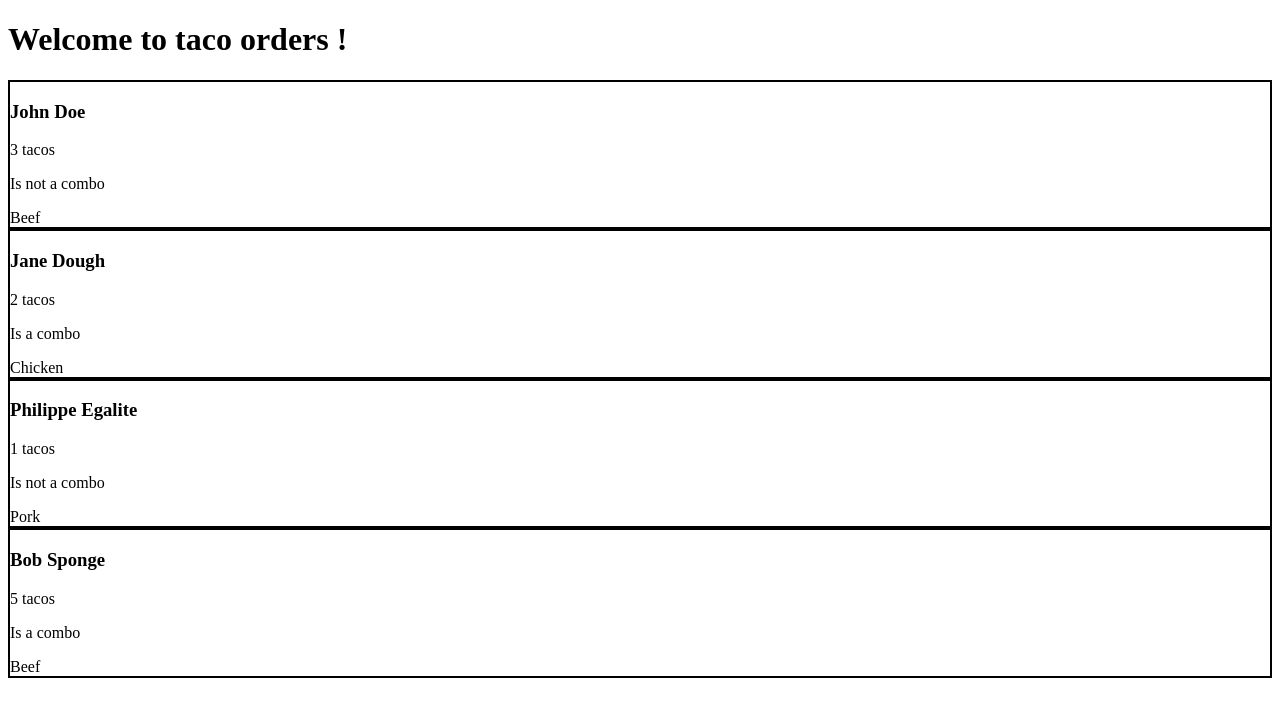
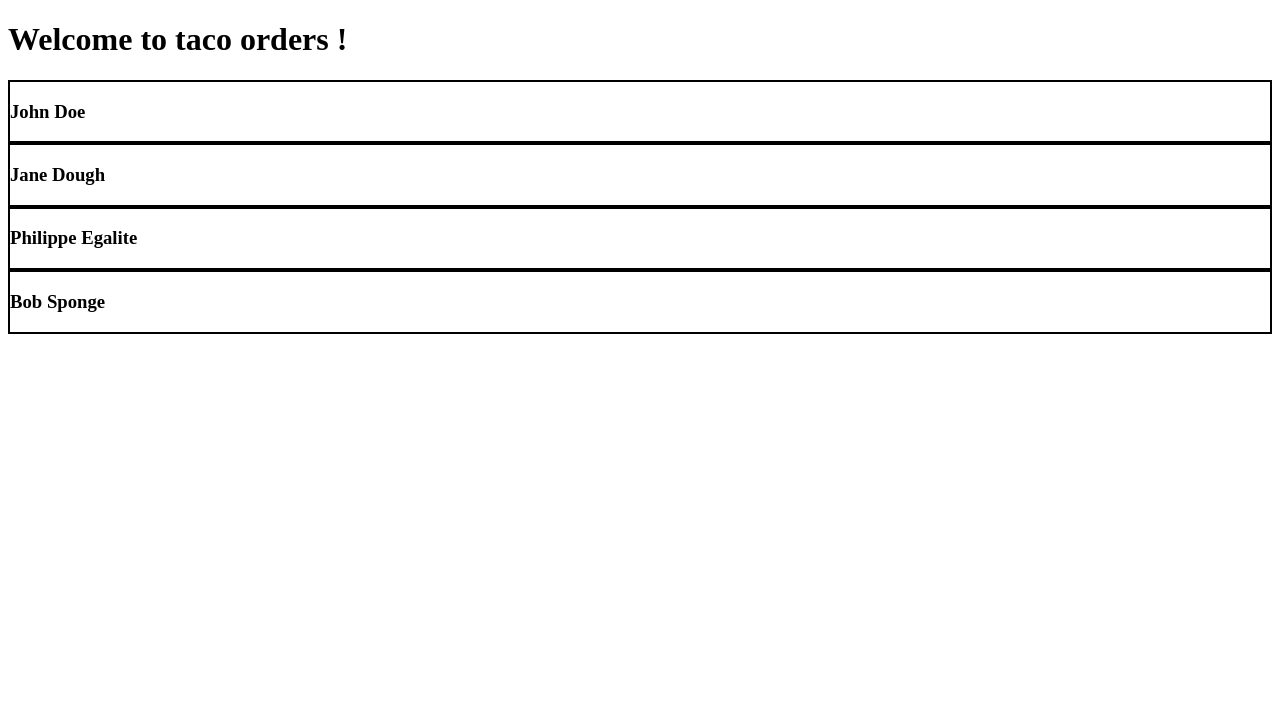
Before and after one commit to dallairius/Jonathan_Dallaire_Learning_AngularF26, an Angular app: page / in a window 1280 px wide. Shown: the top 716 px of the page. Built offline with nearby package versions, Linux system fonts and the light colour scheme.

Commit message:
The expanding the items works !

```diff
--- /dev/null
+++ b/src/app/content-event.ts
@@ -0,0 +1,6 @@
+export interface ContentEvent {
+  id: number;
+  expanded: false;
+
+
+}
--- a/src/app/order-list-item/order-list-item.html
+++ b/src/app/order-list-item/order-list-item.html
@@ -1,5 +1,8 @@
-<div>
+<div (click)="toggle()">
 <h3>{{ orderInput().customerName }}</h3>
+
+  @if(expanded){
+
   <p>{{ orderInput().howMany }} tacos</p>
 
   @if(orderInput().combo){
@@ -15,4 +18,6 @@
     @case ("pork"){Pork}
     @default{}
   }
+
+  }
 </div>
--- a/src/app/order-list-item/order-list-item.ts
+++ b/src/app/order-list-item/order-list-item.ts
@@ -1,5 +1,6 @@
-import {Component, input} from '@angular/core';
+import {Component, input, output} from '@angular/core';
 import {Tacos} from '../Shared/Models/tacos';
+import {ContentEvent} from '../content-event';
 
 
 
@@ -11,4 +12,12 @@ import {Tacos} from '../Shared/Models/tacos';
 })
 export class OrderListItem {
   orderInput = input.required<Tacos>();
+  expanded = false;
+  opened = output<Tacos>();
+
+  toggle(): void {
+    this.opened.emit(this.orderInput());
+
+    this.expanded = !this.expanded;
+  }
 }
```
